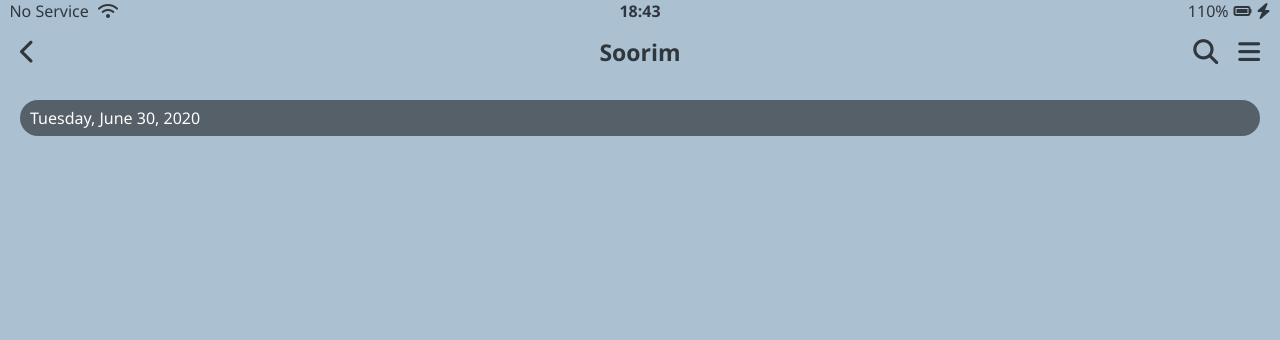
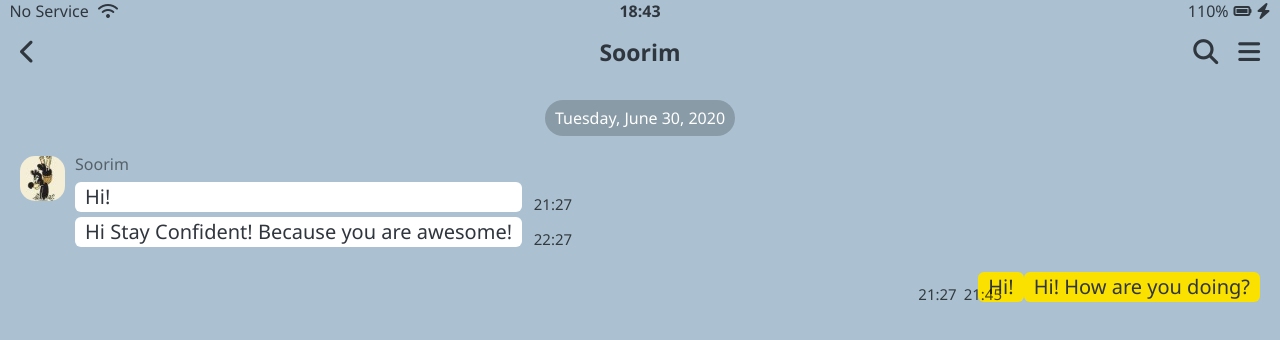
Before and after one commit to hyuna-wa/kakaoclone-July-2020, a plain HTML site: page chat.html in a window 1280 px wide. Drawn offline with Linux system fonts and the light colour scheme; a web font is replaced by a local one.

Commit message:
Create Chat Page and Set CSS

```diff
--- a/chat.html
+++ b/chat.html
@@ -35,10 +35,39 @@
       </div>
     </header>
 
-    <main class="main-screen main-chatttt">
+    <main class="main-screen main-chat">
       <span class="chat__timestamp">
         Tuesday, June 30, 2020
       </span>
+      <div class="chat__partner">
+        <div class="chat__partner__column">
+          <img class="chat__partner__img" src="images/user1.jpg" />
+        </div>
+        <div class="chat__partner__column">
+          <span class="chat__partner__name">Soorim</span>
+          <div class="chat__partner__row">
+            <span class="chat__partner__comment"
+              >Hi!<span class="chat__partner__timestamp">21:27</span></span
+            >
+            <span class="chat__partner__comment"
+              >Hi Stay Confident! Because you are awesome!<span
+                class="chat__partner__timestamp"
+                >22:27</span
+              ></span
+            >
+          </div>
+        </div>
+      </div>
+      <div class="chat__myself">
+        <span class="chat__myself__comment"
+          >Hi!<span class="chat__myself__timestamp">21:27</span></span
+        >
+        <span class="chat__myself__comment"
+          >Hi! How are you doing?<span class="chat__myself__timestamp"
+            >21:45</span
+          ></span
+        >
+      </div>
     </main>
     <script
       src="https://kit.fontawesome.com/50693202a3.js"
--- a/css/screens/chat.css
+++ b/css/screens/chat.css
@@ -24,8 +24,78 @@
 
 .chat__timestamp {
   margin-top: 100px;
-  background-color: rgba(0, 0, 0, 0.5);
+  background-color: rgba(0, 0, 0, 0.2);
   color: white;
   border-radius: 20px;
   padding: 10px;
+  text-align: center;
+  align-self: center;
 }
+
+.chat__partner {
+  margin: 20px 0;
+  display: flex;
+}
+
+.chat__partner__column {
+  display: flex;
+}
+
+.chat__partner__column:nth-child(2) {
+  display: flex;
+  flex-direction: column;
+  padding-left: 10px;
+}
+.chat__partner__img {
+  width: 45px;
+  height: 45px;
+  border-radius: 15px;
+}
+.chat__partner__name {
+  color: rgba(0, 0, 0, 0.5);
+  margin-bottom: 10px;
+}
+
+.chat__partner__row {
+  display: flex;
+  flex-direction: column;
+}
+
+.chat__partner__comment {
+  background-color: white;
+  border-radius: 6px;
+  padding: 5px 10px;
+  font-size: 20px;
+  position: relative;
+  margin-bottom: 5px;
+}
+
+.chat__partner__timestamp {
+  position: absolute;
+  bottom: 0px;
+  right: -50px;
+  font-size: 15px;
+  color: rgba(0, 0, 0, 0.7);
+}
+
+.chat__myself__comment {
+  background-color: var(--yellow);
+  border-radius: 6px;
+  padding: 5px 10px;
+  font-size: 20px;
+  position: relative;
+  margin-bottom: 5px;
+}
+
+.chat__myself {
+  display: flex;
+
+  justify-content: flex-end;
+}
+.chat__myself__timestamp {
+  font-size: 15px;
+  color: rgba(0, 0, 0, 0.7);
+  position: absolute;
+  bottom: 0;
+  left: -60px;
+}
```
